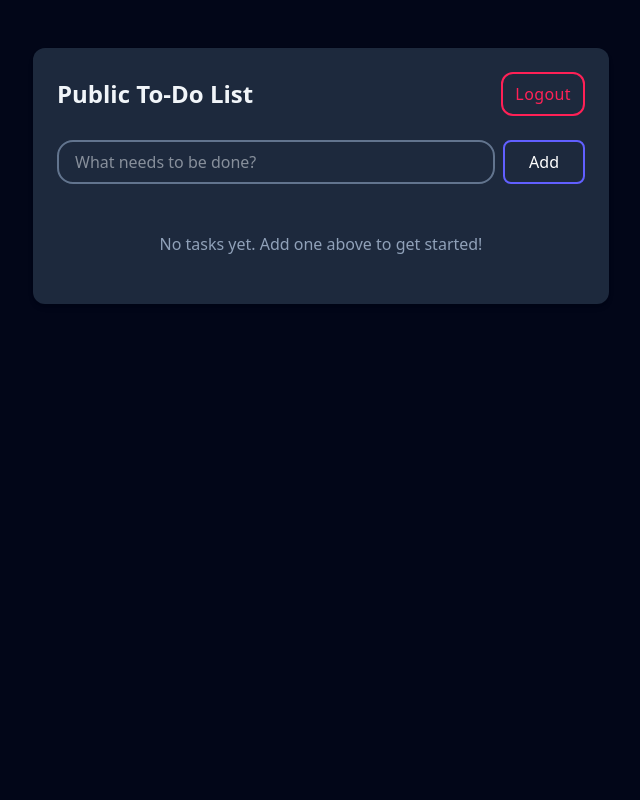
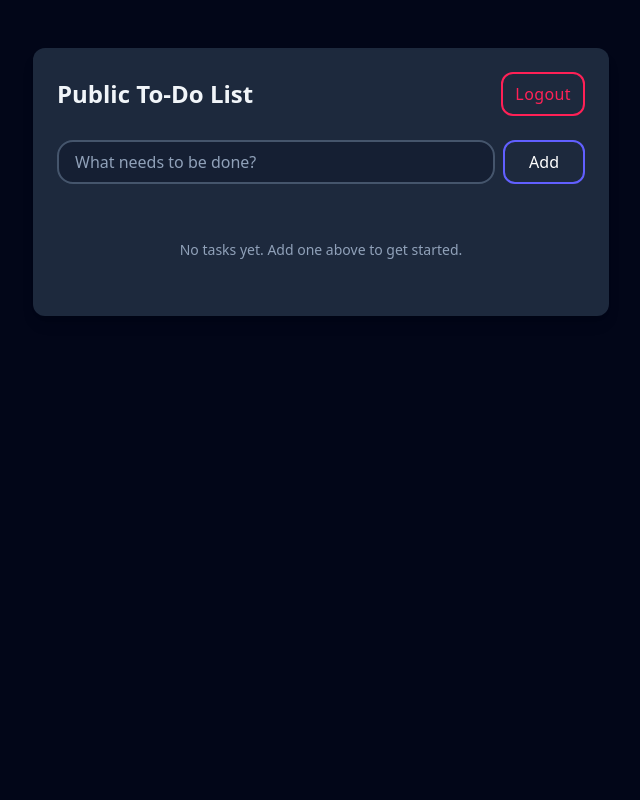
Before and after one commit to SanityGuy/todolist, a Laravel app: template resources/views/tasks/index.blade.php in a window 1280 px wide. Shown: the whole page, without its empty margins (319-959 px from the left). Run offline with Laravel 12, Linux system fonts and the light colour scheme; the template is opened without the code that fills it, so the values that code supplies are empty; style sheets or scripts are compiled from the project's sources; parts of the project's set-up code (start-up, migrations or seed data) failed here and were passed over; some libraries are stand-ins or nearby versions.

Commit message:
style: improve UI elements and enhance success message animation

```diff
--- a/resources/views/tasks/index.blade.php
+++ b/resources/views/tasks/index.blade.php
@@ -12,9 +12,9 @@
     @vite(['resources/css/app.css', 'resources/js/app.js'])
 </head>
 
-<body class="bg-slate-950 min-h-screen py-12 px-4">
+<body class="bg-slate-950 min-h-screen py-12 px-4 antialiased">
 
-    <div class="max-w-xl mx-auto bg-slate-800 rounded-xl shadow-md overflow-hidden p-6">
+    <div class="max-w-xl mx-auto bg-slate-800 rounded-xl shadow-lg overflow-hidden p-6">
         <div class="flex items-center justify-between mb-6">
             <h1 class="text-2xl font-bold text-slate-100">
                 Public To-Do List
@@ -23,38 +23,59 @@
             <form action="{{ route('logout') }}" method="POST">
                 @csrf
                 <button type="submit"
-                    class="bg-slate-800 border-2 border-rose-500 p-2 px-3 rounded-xl text-rose-500 font-medium tracking-wide hover:text-slate-800 hover:bg-rose-500 hover:border-rose-600 transition ease-in-out duration-200">
+                    class="bg-slate-800 border-2 border-rose-500 p-2 px-3 rounded-xl text-rose-500 font-medium tracking-wide hover:text-slate-900 hover:bg-rose-500 hover:border-rose-600 active:scale-95 transition-all duration-200 ease-out cursor-pointer">
                     Logout
                 </button>
             </form>
         </div>
 
         @if (session('success'))
+            <div id="success-wrapper"
+                class="grid grid-rows-[0fr] opacity-0 -translate-y-2 transition-all duration-500 ease-out">
+                <div class="overflow-hidden">
                     <p
-                class="bg-emerald-500/20 border-2 border-emerald-500/40 p-2 rounded-xl text-sm font-bold text-center text-green-300/60 tracking-wide mb-3 mt-1">
+                        class="bg-emerald-500/20 border-2 border-emerald-500/40 p-2 rounded-xl text-sm font-bold text-center text-green-300/80 tracking-wide mb-4 mt-1">
                         {{ session('success') }}
                     </p>
+                </div>
+            </div>
+
+            <script>
+                document.addEventListener('DOMContentLoaded', () => {
+                    const alertBox = document.getElementById('success-wrapper');
+                    if (!alertBox) return;
+
+                    setTimeout(() => {
+                        alertBox.classList.remove('grid-rows-[0fr]', 'opacity-0', '-translate-y-2');
+                        alertBox.classList.add('grid-rows-[1fr]', 'opacity-100', 'translate-y-0');
+                    }, 30);
+
+                    setTimeout(() => {
+                        alertBox.classList.remove('grid-rows-[1fr]', 'opacity-100', 'translate-y-0');
+                        alertBox.classList.add('grid-rows-[0fr]', 'opacity-0', '-translate-y-2');
+                        setTimeout(() => alertBox.remove(), 500);
+                    }, 4000);
+                });
+            </script>
         @endif
-
 
         <form action="{{ route('tasks.store') }}" method="POST" class="flex gap-2 mb-6">
             @csrf
             <input type="text" name="title" placeholder="What needs to be done?" required
-                class="flex-1 rounded-2xl border-2 border-slate-500 px-4 py-2 text-slate-100 focus:outline-none focus:ring focus:ring-indigo-500 transition ease duration-200">
+                class="flex-1 bg-slate-900/50 rounded-2xl border-2 border-slate-600 px-4 py-2 text-slate-100 placeholder-slate-400 focus:outline-none focus:border-indigo-500 focus:ring-2 focus:ring-indigo-500/30 transition-all duration-200 ease-out">
             <button type="submit"
-                class="bg-slate-800 hover:bg-indigo-500 border-2 border-indigo-500 hover:border-indigo-600 text-white font-medium px-6 py-2 rounded-lg transition cursor-pointer ease duration-200">
+                class="bg-slate-800 hover:bg-indigo-500 border-2 border-indigo-500 hover:border-indigo-600 text-white font-medium px-6 py-2 rounded-xl active:scale-95 transition-all duration-200 ease-out cursor-pointer">
                 Add
             </button>
         </form>
 
         @error('title')
-            <p class="text-red-500 text-sm mb-4">{{ $message }}</p>
+            <p class="text-rose-400 text-sm mb-4">{{ $message }}</p>
         @enderror
 
-
-        <ul class="divide-y divide-slate-600 space-y-3">
+        <ul class="space-y-3">
             @forelse ($tasks as $task)
-                <li class="bg-slate-700/80 p-3 rounded-xl">
+                <li class="bg-slate-700/80 hover:bg-slate-700 p-3.5 rounded-xl transition-colors duration-200 ease-out">
                     <div class="flex items-center justify-between gap-3">
                         <form action="{{ route('tasks.update', $task) }}" method="POST"
                             class="flex items-center gap-3 flex-1">
@@ -62,13 +83,13 @@
                             @method('PATCH')
                             <button type="submit" class="flex items-center gap-3 text-left cursor-pointer group">
                                 <span
-                                    class="h-5 w-5 rounded-full border-2 flex items-center justify-center {{ $task->is_completed ? 'bg-indigo-500 border-indigo-600 text-white' : 'border-slate-300 group-hover:border-indigo-500' }} transition ease duration-200">
-                                    @if($task->is_completed)
-                                        <x-lucide-check />
+                                    class="h-5 w-5 rounded-full border-2 flex items-center justify-center {{ $task->is_completed ? 'bg-indigo-500 border-indigo-600 text-white' : 'border-slate-400 group-hover:border-indigo-400' }} transition-all duration-200 ease-out">
+                                    @if ($task->is_completed)
+                                        <x-lucide-check class="w-3.5 h-3.5" />
                                     @endif
                                 </span>
                                 <span
-                                    class="{{ $task->is_completed ? 'line-through text-slate-400' : 'text-slate-100' }} font-medium tracking-tight">
+                                    class="{{ $task->is_completed ? 'line-through text-slate-400' : 'text-slate-100' }} font-medium tracking-tight transition-colors duration-200 ease-out">
                                     {{ $task->title }}
                                 </span>
                             </button>
@@ -76,7 +97,7 @@
 
                         <div class="flex items-center gap-3">
                             <a href="{{ route('tasks.index', ['edit' => $task->id]) }}"
-                                class="text-sm text-indigo-500 hover:text-indigo-600 font-bold tracking-wide">
+                                class="text-sm text-indigo-400 hover:text-indigo-300 font-bold tracking-wide transition-colors duration-200">
                                 Edit
                             </a>
 
@@ -84,7 +105,7 @@
                                 @csrf
                                 @method('DELETE')
                                 <button type="submit"
-                                    class="text-sm text-rose-500 hover:text-rose-400 font-bold tracking-wide cursor-pointer">
+                                    class="text-sm text-rose-500 hover:text-rose-400 font-bold tracking-wide transition-colors duration-200 cursor-pointer">
                                     Delete
                                 </button>
                             </form>
@@ -92,40 +113,68 @@
                     </div>
 
                     @if ($editingTask == $task->id)
+                        <div id="edit-dropdown-{{ $task->id }}"
+                            class="grid grid-rows-[0fr] opacity-0 -translate-y-2 transition-all duration-300 ease-out">
+                            <div class="overflow-hidden">
                                 <form action="{{ route('tasks.edit', $task) }}" method="POST"
                                     class="mt-4 pt-3 border-t border-slate-600">
                                     @csrf
                                     @method('PUT')
 
                                     <label class="text-slate-400 text-sm font-bold tracking-wide">Task Title</label>
-                            <input type="text" name="title" value="{{ $task->title }}" required
-                                class="w-full rounded-xl border border-slate-500 bg-slate-800 px-4 py-2 text-slate-100 focus:outline-none focus:ring-2 focus:ring-indigo-500">
+                                    <input type="text" name="title" value="{{ $task->title }}" required autofocus
+                                        class="w-full bg-slate-800 rounded-2xl border-2 border-slate-500 px-4 py-2 text-slate-100 focus:outline-none focus:border-indigo-500 focus:ring-2 focus:ring-indigo-500/30 transition-all duration-200 ease-out mt-1">
 
                                     @error('title')
                                         <p class="text-rose-400 text-sm mt-2">{{ $message }}</p>
                                     @enderror
 
                                     <div class="flex justify-end gap-2 mt-3">
-                                <a href="{{ route('tasks.index') }}"
-                                    class="px-4 py-2 rounded-lg bg-rose-500 hover:bg-rose-600 text-white text-sm font-medium">
+                                        <a href="{{ route('tasks.index') }}" id="cancel-edit-{{ $task->id }}"
+                                            class="px-4 py-2 rounded-lg bg-rose-500 hover:bg-rose-600 text-white text-sm font-medium active:scale-95 transition-all duration-200 ease-out">
                                             Cancel
                                         </a>
 
                                         <button type="submit"
-                                    class="px-4 py-2 rounded-lg bg-indigo-600 hover:bg-indigo-700 text-white text-sm font-medium">
+                                            class="px-4 py-2 rounded-lg bg-indigo-600 hover:bg-indigo-700 text-white text-sm font-medium active:scale-95 transition-all duration-200 ease-out cursor-pointer">
                                             Save Changes
                                         </button>
                                     </div>
                                 </form>
+                            </div>
+                        </div>
+
+                        <script>
+                            document.addEventListener('DOMContentLoaded', () => {
+                                const dropdown = document.getElementById('edit-dropdown-{{ $task->id }}');
+                                const cancelBtn = document.getElementById('cancel-edit-{{ $task->id }}');
+                                if (!dropdown) return;
+
+                                setTimeout(() => {
+                                    dropdown.classList.remove('grid-rows-[0fr]', 'opacity-0', '-translate-y-2');
+                                    dropdown.classList.add('grid-rows-[1fr]', 'opacity-100', 'translate-y-0');
+                                }, 30);
+
+                                if (cancelBtn) {
+                                    cancelBtn.addEventListener('click', (e) => {
+                                        e.preventDefault();
+                                        dropdown.classList.remove('grid-rows-[1fr]', 'opacity-100', 'translate-y-0');
+                                        dropdown.classList.add('grid-rows-[0fr]', 'opacity-0', '-translate-y-2');
+                                        setTimeout(() => {
+                                            window.location.href = cancelBtn.href;
+                                        }, 280);
+                                    });
+                                }
+                            });
+                        </script>
                     @endif
                 </li>
             @empty
-                <li class="py-6 text-center text-slate-400">
-                    No tasks yet. Add one above to get started!
+                <li class="text-center text-slate-400 py-8 text-sm">
+                    No tasks yet. Add one above to get started.
                 </li>
             @endforelse
         </ul>
-
     </div>
 
 </body>
```
Lines whose indentation alone changed are shown as unchanged.
